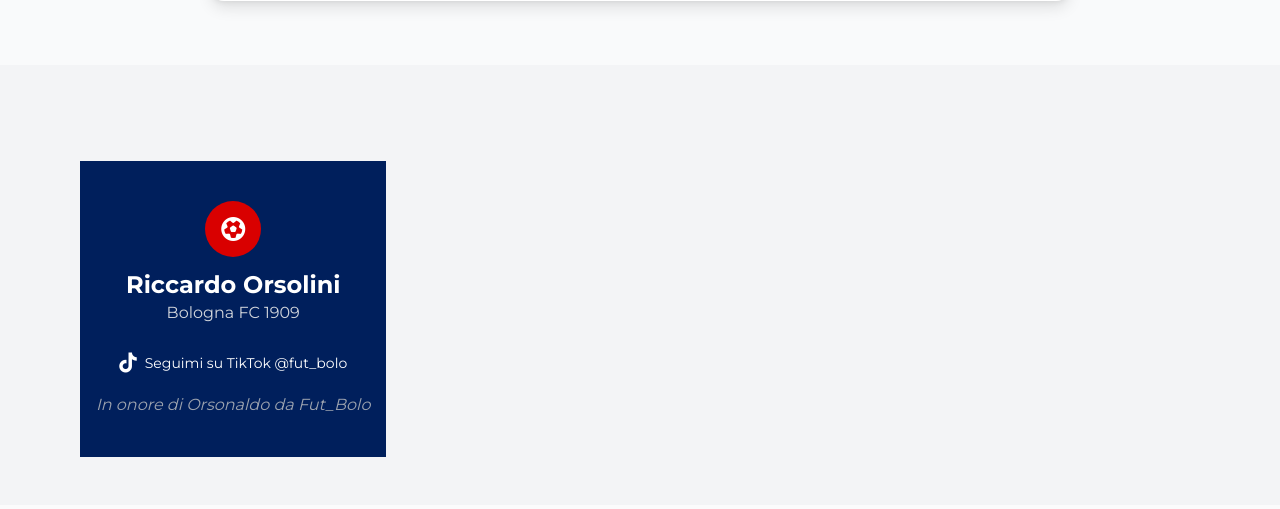
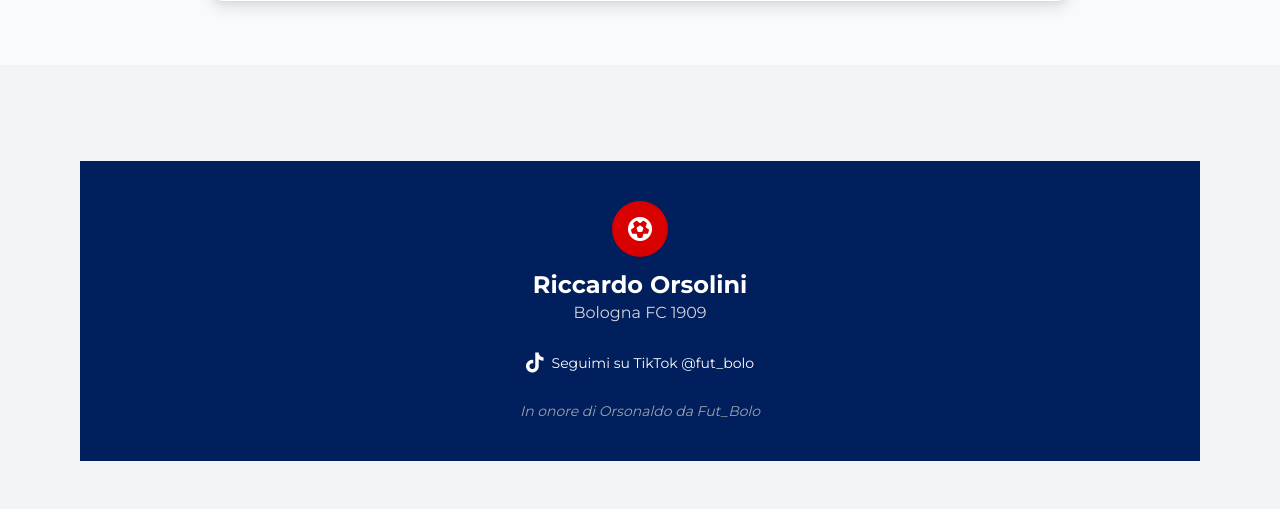
Before and after one commit to FutBolo/riccardo.orsolini.app, a Flask app: page / in a window 1280 px wide. Shown: the part 2337-2846 px from the top of the page. Before the commit the page ends 2794 px from the top, so only its background shows below. Run offline with Flask 3, Linux system fonts and the light colour scheme; some libraries are stand-ins or nearby versions.

Commit message:
Add files via upload

```diff
--- a/templates/index.html
+++ b/templates/index.html
@@ -358,9 +358,10 @@
   <div class="max-w-6xl mx-auto px-4 flex flex-col md:flex-row items-center gap-10">
 
 <!-- FOOTER -->
-<footer class="bg-bluBfc text-white py-10 mt-12">
+<footer class="w-full bg-bluBfc text-white py-10 mt-12">
   <div class="max-w-6xl mx-auto px-4 text-center">
-    <!-- Icona con pallone -->
+
+    <!-- Icona -->
     <div class="mb-6">
       <div class="w-14 h-14 bg-rossoBfc rounded-full flex items-center justify-center mx-auto mb-3">
         <i class="fas fa-futbol text-white text-2xl"></i>
@@ -369,15 +370,16 @@
       <p class="text-gray-300">Bologna FC 1909</p>
     </div>
 
-    <!-- Link a TikTok -->
-    <div class="mb-4">
-      <a href="https://www.tiktok.com/@fut_bolo" target="_blank" class="inline-flex items-center text-white hover:text-rossoBfc transition-colors duration-200 text-sm font-medium">
-        <i class="fab fa-tiktok text-xl mr-2"></i> Seguimi su TikTok @fut_bolo
+    <!-- Link TikTok -->
+    <div class="mb-6">
+      <a href="https://www.tiktok.com/@fut_bolo" target="_blank"
+         class="inline-flex items-center gap-2 text-white hover:text-rossoBfc transition-colors duration-200 text-sm font-medium">
+        <i class="fab fa-tiktok text-xl"></i> Seguimi su TikTok @fut_bolo
       </a>
     </div>
 
-    <!-- Dedica finale -->
-    <p class="text-gray-400 italic">In onore di Orsonaldo da Fut_Bolo</p>
+    <!-- Frase finale -->
+    <p class="text-gray-400 italic text-sm">In onore di Orsonaldo da Fut_Bolo</p>
   </div>
 </footer>
 
```
